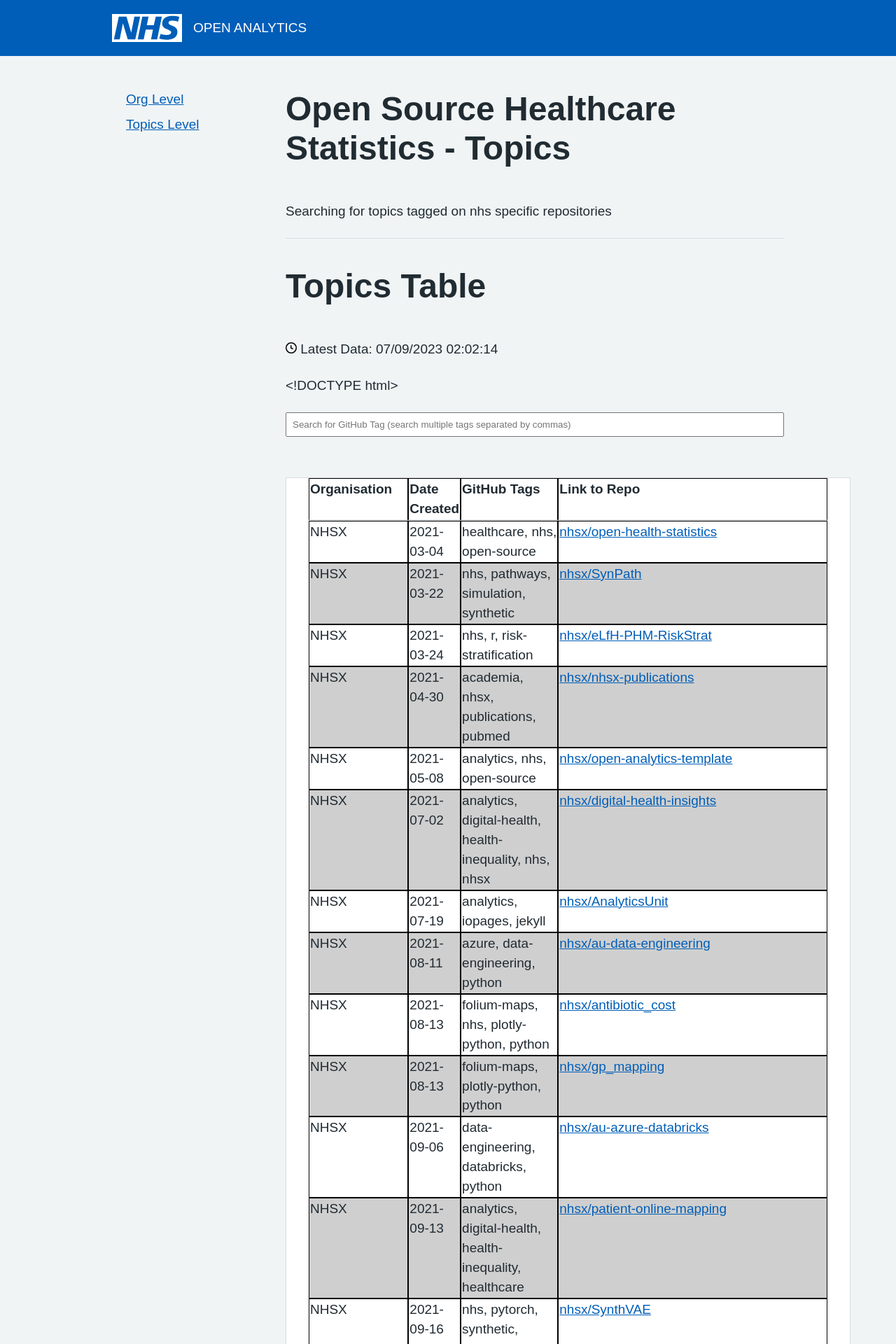
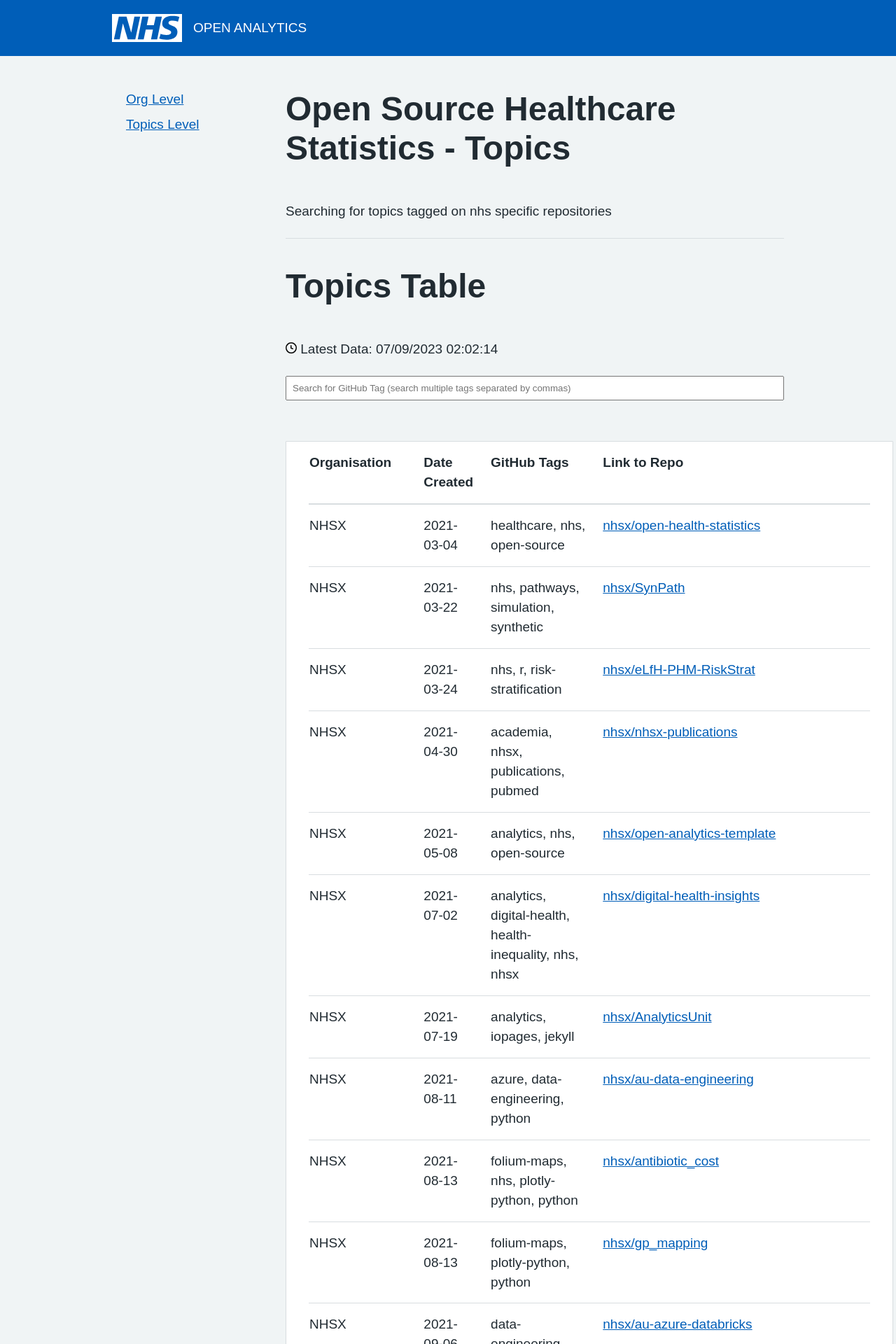
Before and after one commit to nhsengland/open-health-statistics, a Jekyll site: the page built from github-topics.md, in a window 1280 px wide. Shown: the top 1920 px of the page at 70% size. Built offline with Jekyll 4.4.1, drawn with Linux system fonts in a browser that asks for light colours; some web fonts are replaced; our own code applies the rules of GitHub Pages for plain Markdown files; a script that is not in the unit is left out.

Commit message:
Add files via upload

```diff
--- a/_includes/topics.html
+++ b/_includes/topics.html
@@ -1,4 +1,3 @@
-<!DOCTYPE html>
 <html lang="en">
 <head>
   <meta charset="UTF-8">
@@ -6,15 +5,6 @@
   <title>NHS Open Repositories by Topic</title>
   <style type="text/css">
 
-    th, td {
-        border: 1px solid rgb(0, 0, 0);
-        padding: 1px;
-        text-align: left;
-    }
-
-    tr:nth-child(even) {
-        background-color: #cfcfcf;
-    }
 
     input[type="text"] {
         width: 100%;
```
